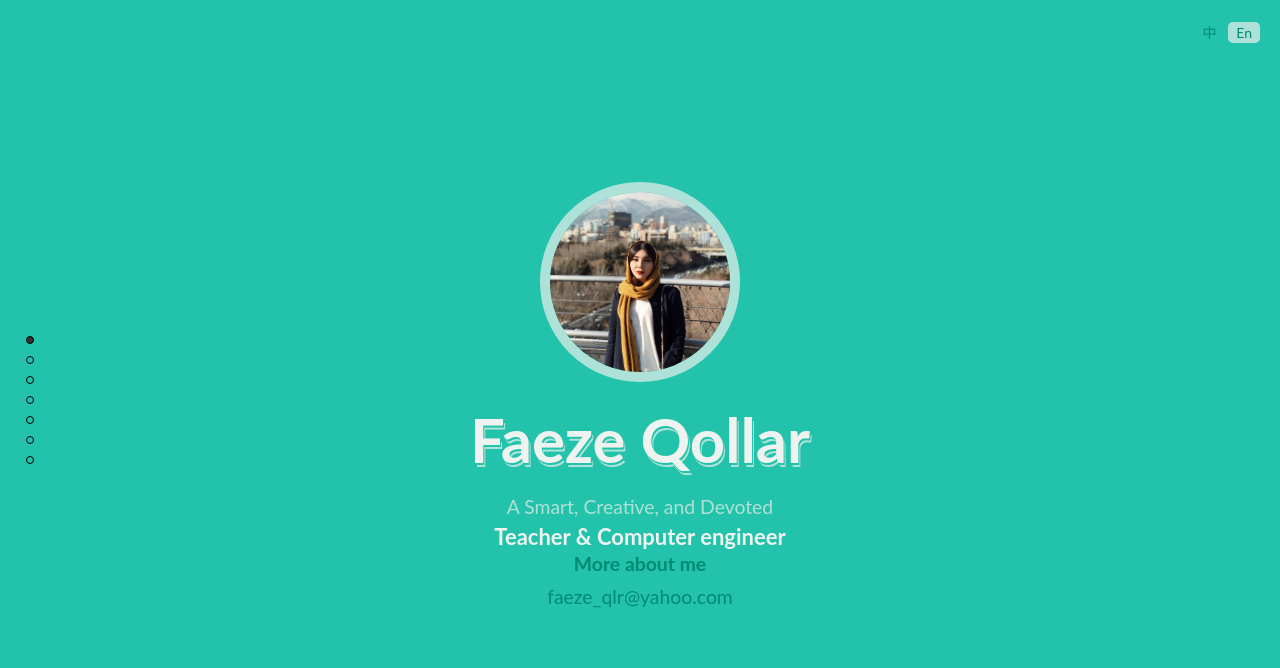
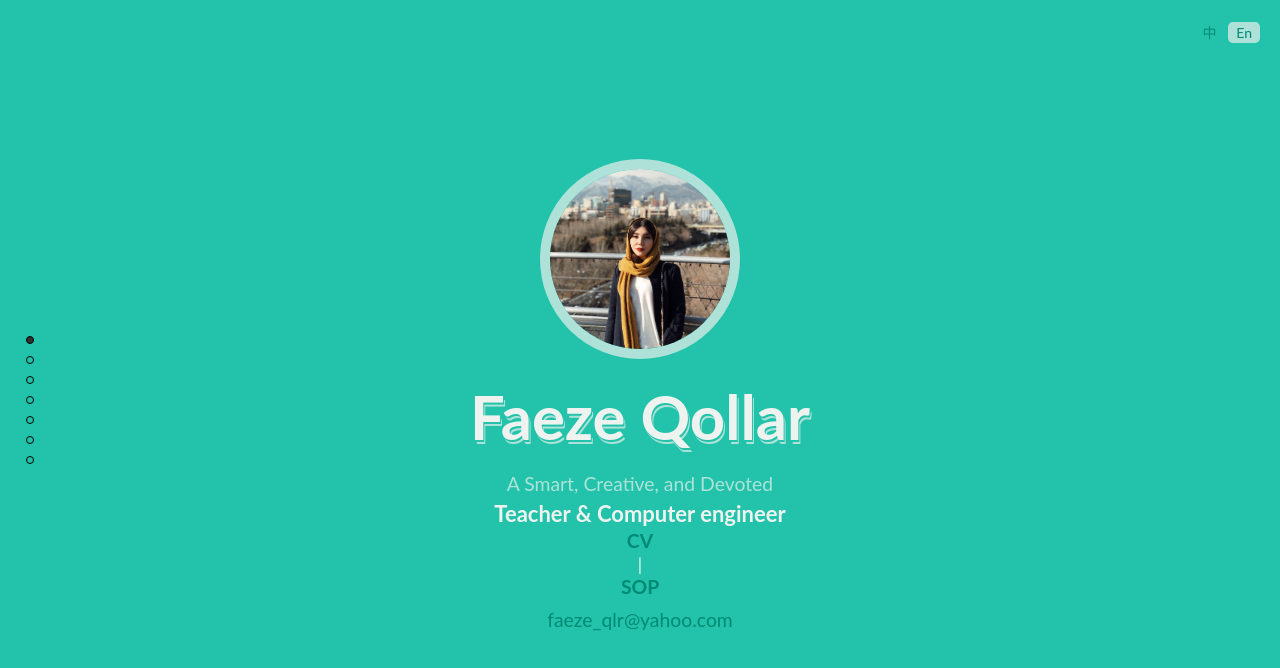
Before and after one commit to faeze-qlr/me, a website: page index.html in a window 1280 px wide. Drawn offline with nearby package versions, Linux system fonts and the light colour scheme; a web font is replaced by a local one.

Commit message:
Update index.html

```diff
--- a/index.html
+++ b/index.html
@@ -35,7 +35,7 @@
                 <p id="subtitle">A Smart, Creative, and Devoted</p>
                 <h4>Teacher & Computer engineer</h4>
 
-                <h6><a href="https://faeze-qlr.github.io/me/Web%20Front-End%20Wenli%20Zhang.pdf" target="_blank">More about me</a></h6>
+                <h6><a href="https://faeze-qlr.github.io/me/Web%20Front-End%20Wenli%20Zhang.pdf" target="_blank">CV</a></h6>|<h6><a href="sop.pdf" target="_blank">SOP</a></h6>
                 <p><a href="mail:faeze_qlr@yahoo.com">faeze_qlr@yahoo.com</a></p>
             </div>
 
```
